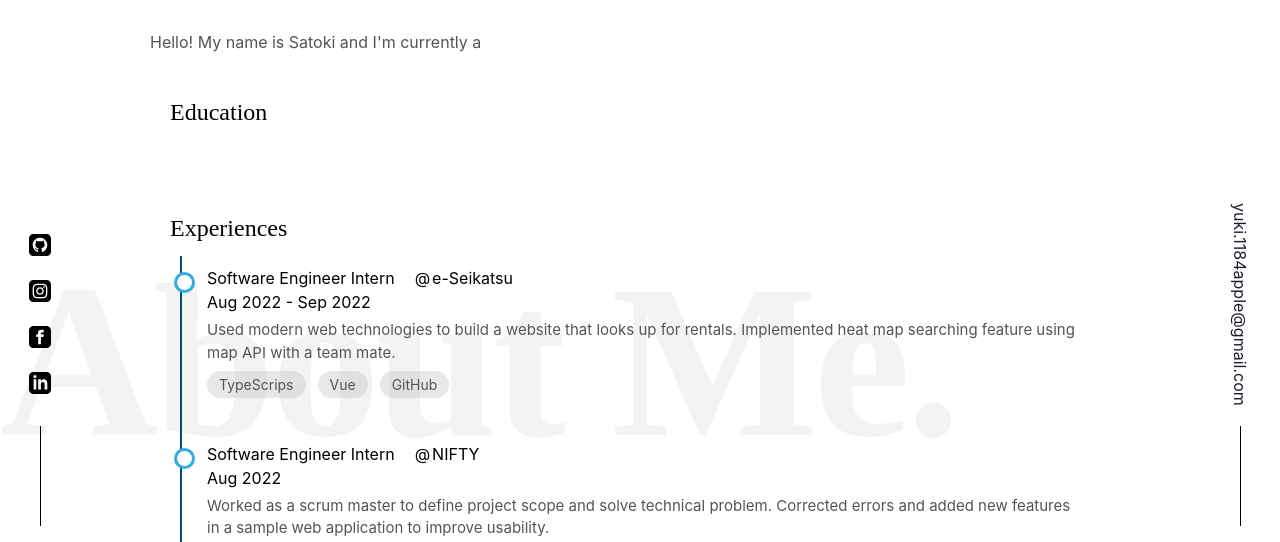
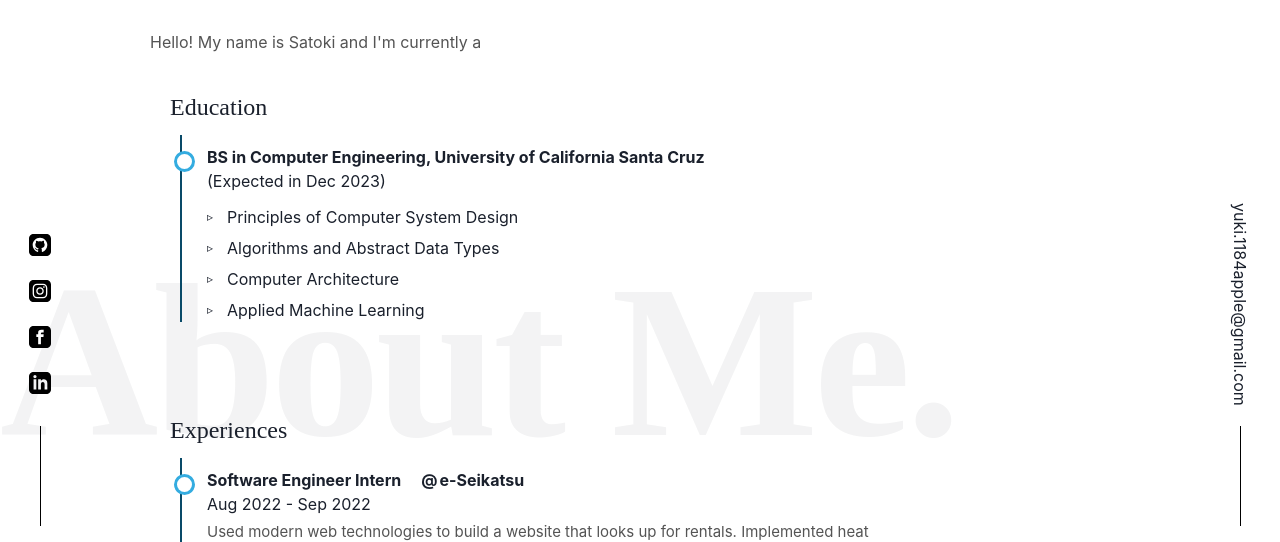
Before and after one commit to yuki-1184/my_webpage, a React (Create React App) app in the folder sohashi_website/: page /about in a window 1280 px wide. Shown: the part 274-816 px from the top of the page. Built offline with nearby package versions, Linux system fonts and the light colour scheme.

Commit message:
small changes in About page

```diff
--- a/sohashi_website/src/components/ExperienceCard/index.tsx
+++ b/sohashi_website/src/components/ExperienceCard/index.tsx
@@ -14,14 +14,15 @@ type ExperienceCardProps = {
 const ExperienceCard = (props: ExperienceCardProps) => {
     return (
       <StyledExperienceCard>
-        <div className='content'>
-          <div className='title'>
-            <h3>{props.type}</h3>
+        <StyledContent>
+          <StyledTitle>
+            <h3><strong>{props.type}</strong></h3>
             <span>
-              @
-              <a href={props.url} target='_blank' rel="noopener noreferrer">{props.title}</a>
+              <strong>
+                @<a href={props.url} target='_blank' rel="noopener noreferrer">{props.title}</a>
+              </strong>
             </span>
-          </div>
+          </StyledTitle>
           <h3>{props.date}</h3>
           <p>{props.description}</p>
           <p>
@@ -29,7 +30,7 @@ const ExperienceCard = (props: ExperienceCardProps) => {
                 <span key={index}>{tech}</span>
             ))}
           </p>
-        </div>
+        </StyledContent>
       </StyledExperienceCard>
     )
 }
@@ -56,13 +57,12 @@ const StyledExperienceCard = styled('li')`
     transition: .5s;
   }
 
+  &:hover:before {
+    background-color:#7b7b7b;
+  }
+`
 
-  &:hover:before {
-    background-color:#0F0;
-  }
-
-  div {
-
+const StyledContent = styled('div')`
   p {
     padding: 5px 0px 5px 0px;
     font-size: 15px;
@@ -80,9 +80,9 @@ const StyledExperienceCard = styled('li')`
       }
     }
   }
-  }
+`
 
-  .title {
+const StyledTitle = styled('div')`
   display: flex;
 
   span {
@@ -104,7 +104,6 @@ const StyledExperienceCard = styled('li')`
       margin: 0;
     }
   }
-  }
 `
 
 export default ExperienceCard;
--- a/sohashi_website/src/components/NavBar/index.tsx
+++ b/sohashi_website/src/components/NavBar/index.tsx
@@ -159,4 +159,3 @@ const StyledResume = styled('div')`
         }
     }
 `
-// colorScheme='teal' variant='outline'
--- a/sohashi_website/src/pages/About.tsx
+++ b/sohashi_website/src/pages/About.tsx
@@ -9,15 +9,12 @@ import ExperienceCard from "../components/ExperienceCard";
 import styled from 'styled-components';
 import Layout from "../components/Layout";
 
-const education = [
-  {
-    degree: 'Bachelor of Science, Computer Engineering',
-    school: 'University of California, Santa Cruz - Santa Cruz, CA',
-    date: 'Dec 2023 (Expected)',
-    clubs: 'Member of Japanese Student Association',
-    courses: ['Principles of Computer System Design', 'Algorithms and Abstract Data Types, Computer Architecture', 'Applied Machine Learning']
-  }
-]
+const education = {
+  degree: 'BS in Computer Engineering, University of California Santa Cruz',
+  date: 'Expected in Dec 2023',
+  clubs: 'Member of Japanese Student Association',
+  courses: ['Principles of Computer System Design', 'Algorithms and Abstract Data Types', 'Computer Architecture', 'Applied Machine Learning']
+}
 
 const experiences = [
   {
@@ -50,20 +47,28 @@ export default function About() {
             <h1>About Me</h1>
             <p>Hello! My name is Satoki and I&#39;m currently a </p>
           </StyledAbout>
-          <StyledEducation>
+          <StyledTimelineEducation>
             <h2>Education</h2>
-            <ul>
-
-            </ul>
-          </StyledEducation>
-          <StyledTimeLine>
+            <div className="outer">
+              <StyledContent>
+                <h3><strong>{education.degree}</strong></h3>
+                <h4>({education.date})</h4>
+                <StyledCourses>
+                  {education.courses.map((course, index) => (
+                    <li key={index}>{course}</li>
+                  ))}
+                </StyledCourses>
+              </StyledContent>
+            </div>
+          </StyledTimelineEducation>
+          <StyledTimeLineExperience>
             <h2>Experiences</h2>
             <ul>
               {experiences.map((props, index) => (
                 <ExperienceCard key={index} {...props}></ExperienceCard>
               ))}
             </ul>
-          </StyledTimeLine>
+          </StyledTimeLineExperience>
           <FooterNav goto='/projects'>Check out my projects</FooterNav>
         </StyledAboutSection>
       </Layout>
@@ -96,10 +101,13 @@ const StyledAboutSection = styled('section')`
   }
 `
 
-const StyledTimeLine = styled('div')`
-  max-width: 1000px;
-  color:#000;
-  padding:30px 20px;
+const StyledAbout = styled('div')`
+
+`
+
+const StyledTimeLineExperience = styled('div')`
+  padding:25px 20px;
+  max-width: 800px;
 
   h2 {
     margin: 10px 0px;
@@ -115,14 +123,9 @@ const StyledTimeLine = styled('div')`
   }
 `
 
-const StyledAbout = styled('div')`
-
-`
-
-const StyledEducation = styled('div')`
-  max-width: 1000px;
-  color:#000;
-  padding:30px 20px;
+const StyledTimelineEducation = styled('div')`
+  padding:25px 20px;
+  max-width: 800px;
 
   h2 {
     margin: 10px 0px;
@@ -130,50 +133,65 @@ const StyledEducation = styled('div')`
     font-family: 'Playfair Display', serif;
   }
 
-  ul {
+  .outer {
     margin: 10px 10px;
     list-style-type: none;
     border-left: 2px solid #094a68;
     padding: 0px 5px;
   }
+
+  li {
+    list-style-position: inside;
+  }
 `
 
-const StyledExperience = styled('div')`
+const StyledContent = styled('div')`
+  padding-right: 20px;
+  padding-left: 20px;
+  padding-top: 10px;
+  margin-bottom: 30px;
+  position: relative;
+  cursor: pointer;
+  transition: .5s;
 
+  &:before {
+    position: absolute;
+    content: '';
+    width: 15px;
+    height: 15px;
+    border-radius: 999px;
+    border: 3px solid #34ace0;
+    background: #fff;
+    left: -13px;
+    top: 16px;
+    transition: .5s;
+  }
+
+  &:hover:before {
+    background-color:#7b7b7b;
+  }
+
+  h4 {
+    padding-bottom: 5px;
+  }
 `
 
-{/* <Box className="About" bg={useColorModeValue("gray.100", "gray.900")}>
-        <Grid
-            templateAreas={`"img header1"
-                            "img header2"`}
-            gridTemplateRows={'150px 150px'}
-            gridTemplateColumns={'400px 1fr'}
-            h='300px'
-        >
-          <GridItem pl='2' area={'img'}>
-            <Image
-                className="about-heading about-img"
-                borderRadius='full'
-                boxSize='300px'
-                src="https://bit.ly/dan-abramov"
-                alt='Satoki Ohashi'
-            />
-          </GridItem>
-          <GridItem pl='2' area={'header1'}>
-            <Heading className="about-heading about-msg1" as="h1">Software Engineer Based in Tokyo, Japan and California</Heading>
-          </GridItem>
-          <GridItem pl='2' area={'header2'}>
-            <p className="about-heading about-msg2">
-                Hi, I am Satoki Ohashi. I am currently an undergraduate student at
-                University of California Santa Cruz and pursuing a career in Software Engineering.
-            </p>
-            <Flex pt='30px' justifyContent='flex-end' alignItems='center' direction='column'>
-                <Box className="about-links">
-                <a href="https://www.linkedin.com/in/satoki-ohashi-4ba513253/"><img className="about-img" src={navLinkedIn} alt="Linkedin" /></a>
-                <a href="https://www.instagram.com/Satoki716"><img className="about-img" src={navInsta} alt="Instagram" /></a>
-                <a href="https://github.com/yuki-1184"><img className="about-img" src={navGithub} alt="GitHub" /></a>
-                </Box>
-            </Flex>
-          </GridItem>
-        </Grid>
-      </Box> */}
+const StyledCourses = styled('ul')`
+  list-style-type: none;
+
+  li {
+    position: relative;
+    margin: 7px 0px;
+    padding-left: 20px;
+
+    &:before {
+      content: '▹';
+      position: absolute;
+      left: 0;
+      top: 6px;
+      color: var(--green);
+      font-size: 12px;
+      line-height: 12px;
+    }
+  }
+`
```
Lines whose indentation alone changed are shown as unchanged.
